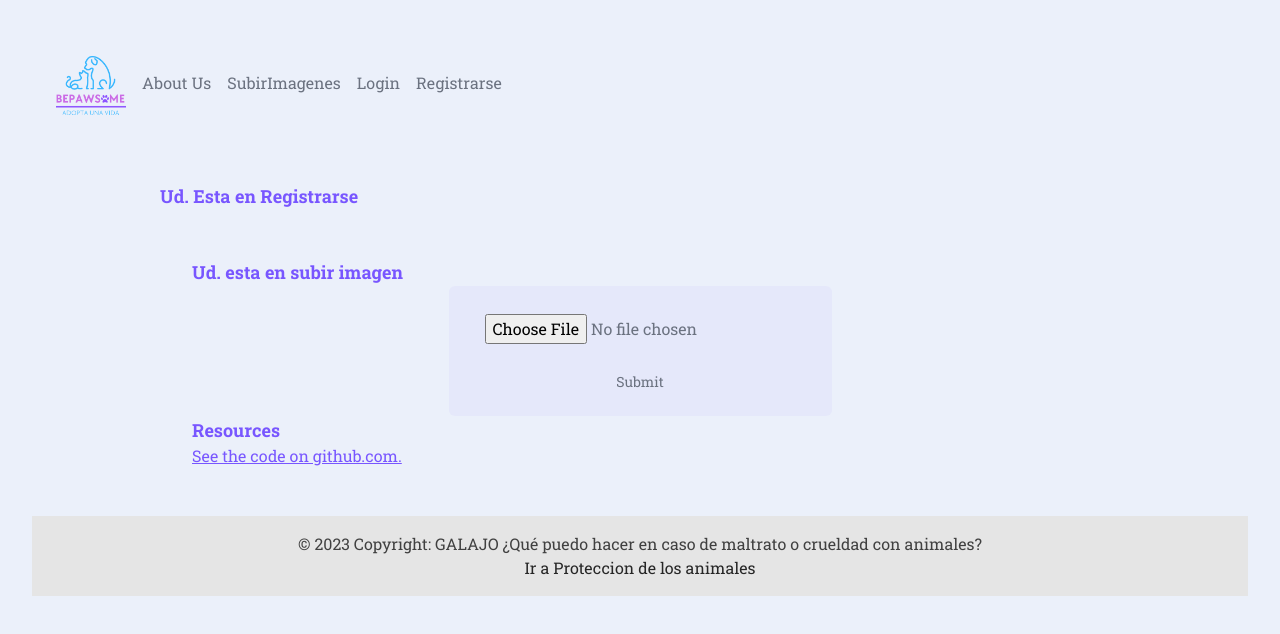
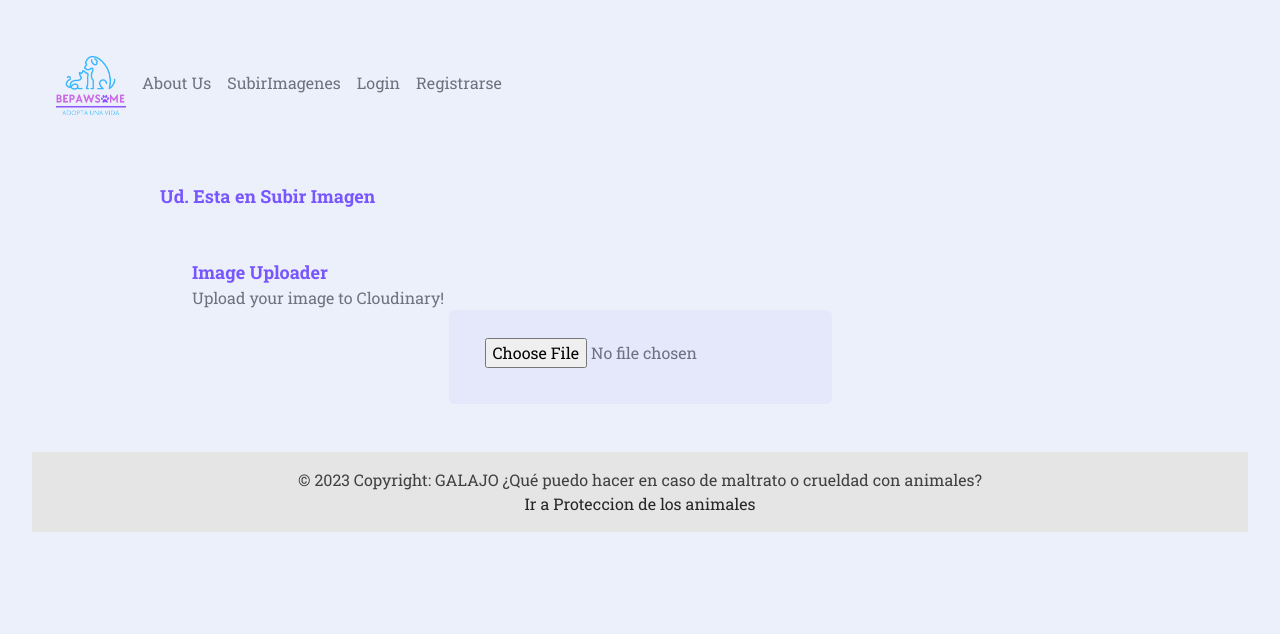
Before and after one commit to BorisWaisten/Be-Pawsome, a Next.js app in the folder frontend/: page /uploadImagen in a window 1280 px wide. Shown: the top 634 px of the page. Built offline with nearby package versions, Linux system fonts and the light colour scheme.

Commit message:
Imagen Cloudinary Version Beta Funcionando

```diff
--- a/frontend/app/publicacion/CreatePublicacion.jsx
+++ b/frontend/app/publicacion/CreatePublicacion.jsx
@@ -2,7 +2,6 @@
 import React, { useState, useEffect } from 'react';
 import {Cloudinary} from "@cloudinary/url-gen";
 
-const cld = new Cloudinary({cloud: {cloudName: 'bepawsome'}});
 
 
 const CreatePublicacion = ({ handleSubmit, formData, updateFormData }) => {
--- a/frontend/app/uploadImagen/FormRegisterCloud.jsx
+++ /dev/null
@@ -1,59 +0,0 @@
-"use client"
-
-import { useState } from 'react';
-
-export default function FormRegisterCloud() {
-    const [file, setFile] = useState(null);
-    const [fileUrl, setFileUrl] = useState(null);
-
-    const handleFileChange = e => {
-      setFile(e.target.files[0]);
-    };
-
-    const handleSubmit = async e => {
-      try {
-        e.preventDefault();
-        const formData = new FormData();
-        formData.append('file', file);
-
-        const res = await fetch('./upload', {
-          method: 'POST',
-          body: formData,
-        });
-        const { fileUrl } = await res.json();
-        setFileUrl(fileUrl);
-      } catch (error) {
-        console.error(error);
-      }
-    };
-
-    return (
-      <>
-        <main>
-          <div>
-            <h1>Ud. esta en subir imagen</h1>
-          </div>
-
-          <div>
-            <form onSubmit={handleSubmit}>
-              <input type='file' name='file' onChange={handleFileChange} />
-              <button type='submit'>Submit</button>
-            </form>
-            {fileUrl && (
-              <>
-                <p><img src={ fileUrl } alt="Uploaded image" /></p>
-                <p>{ fileUrl }</p>
-              </>
-            )}
-          </div>
-
-          <div>
-            <h2>Resources</h2>
-            <p>
-              <a href="https://github.com/colbyfayock/cloudinary-examples/tree/main/examples/nextjs-upload-formdata">See the code on github.com.</a>
-            </p>
-          </div>
-        </main>
-      </>
-    )
-  }
--- /dev/null
+++ b/frontend/app/uploadImagen/FormRegisterUnico.jsx
@@ -0,0 +1,83 @@
+"use client"
+import { useState } from 'react';
+
+export default function FormRegisterUnico() {
+  const [imageSrc, setImageSrc] = useState();
+  const [uploadData, setUploadData] = useState();
+
+  /**
+   * handleOnChange
+   * @description Triggers when the file input changes (ex: when a file is selected)
+   */
+
+  function handleOnChange(changeEvent) {
+    const reader = new FileReader();
+
+    reader.onload = function(onLoadEvent) {
+      setImageSrc(onLoadEvent.target.result);
+      setUploadData(undefined);
+    }
+
+    reader.readAsDataURL(changeEvent.target.files[0]);
+  }
+
+  /**
+   * handleOnSubmit
+   * @description Triggers when the main form is submitted
+   */
+
+  async function handleOnSubmit(event) {
+    event.preventDefault();
+
+    const form = event.currentTarget;
+    const fileInput = Array.from(form.elements).find(({ name }) => name === 'file');
+
+    const formData = new FormData();
+
+    for ( const file of fileInput.files ) {
+      formData.append('file', file);
+    }
+
+    formData.append('upload_preset', 'my-uploads');
+
+    const data = await fetch('https://api.cloudinary.com/v1_1/bepawsome/image/upload', {
+      method: 'POST',
+      body: formData
+    }).then(r => r.json());
+
+    setImageSrc(data.secure_url);
+    setUploadData(data);
+  }
+
+  return (
+    <div>
+      <main>
+        <h1>
+          Image Uploader
+        </h1>
+
+        <p>
+          Upload your image to Cloudinary!
+        </p>
+
+        <form method="post" onChange={handleOnChange} onSubmit={handleOnSubmit}>
+          <p>
+            <input type="file" name="file" />
+          </p>
+
+          <img src={imageSrc} />
+
+          {imageSrc && !uploadData && (
+            <p>
+              <button>Upload Files</button>
+            </p>
+          )}
+
+          {uploadData && (
+            <code><pre>{JSON.stringify(uploadData, null, 2)}</pre></code>
+          )}
+        </form>
+      </main>
+    </div>
+  )
+}
--- a/frontend/app/uploadImagen/page.jsx
+++ b/frontend/app/uploadImagen/page.jsx
@@ -1,13 +1,12 @@
 import React from 'react';
-import FormRegisterCloud from './FormRegisterCloud';
-
+import FormRegisterUnico from './FormRegisterUnico';
 var error = null;
 
 export default function RegistrarPage() {
   return (
     <main>
-      <h1>Ud. Esta en Registrarse</h1>
-      <FormRegisterCloud/>
+      <h1>Ud. Esta en Subir Imagen</h1>
+      <FormRegisterUnico/>
       {error && <h5 className="text-danger">{error}</h5>}
     </main>
   );
--- a/frontend/app/uploadImagen/upload.jsx
+++ /dev/null
@@ -1,40 +0,0 @@
-import formidable from 'formidable';
-import { v2 as cloudinary } from 'cloudinary';
-
-// Store environment variables in your .env file
-cloudinary.config({
-  cloud_name: process.env.NEXT_PUBLIC_CLOUDINARY_CLOUD_NAME,
-  secure: true, //chequear
-  api_key: process.env.CLOUDINARY_API_KEY,
-  api_secret: process.env.CLOUDINARY_API_SECRET,
-});
-
-export const config = {
-  api: {
-    bodyParser: false,
-  },
-};
-
-export default async function handler(req, res) {
-  try {
-    const file = await new Promise((resolve, reject) => {
-      const form = formidable();
-      form.parse(req, (err, fields, files) => {
-        if (err) return reject(err);
-      });
-      form.on('file', (formName, file) => {
-        resolve(file);
-      });
-    });
-
-    const data = await cloudinary.uploader.unsigned_upload(
-      file.filepath,
-      process.env.CLOUDINARY_UPLOAD_PRESET
-    );
-
-    res.status(200).json({ fileUrl: data.secure_url });
-  } catch (error) {
-    console.error(error);
-    res.status(500).json({ message: 'Server upload error' });
-  }
-}
```
